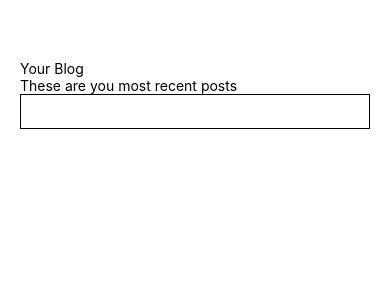
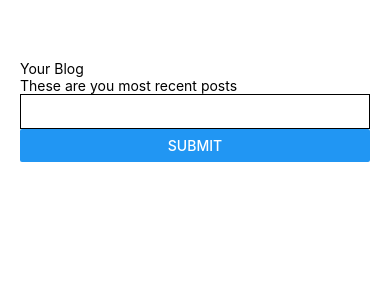
Before and after one commit to anthonydito/blog-mobile, a React Native app: screen / in a window 390 px wide. Shown: the top 300 px of the page. Built offline with nearby package versions, Linux system fonts and the light colour scheme.

Commit message:
Added in the method to send the blogs

```diff
--- a/App.js
+++ b/App.js
@@ -1,16 +1,34 @@
 import { StatusBar } from 'expo-status-bar';
 import React from 'react';
-import { StyleSheet, Text, ScrollView, TextInput } from 'react-native';
+import { StyleSheet, Text, ScrollView, TextInput, Button } from 'react-native';
 
 export default function App() {
 
   const [text, setText] = React.useState("");
+
+  const onSubmit = () => {
+    var blogSaving = {
+      text: text
+    };
+    fetch("http://localhost:8080/create-blog", {
+      method: "POST",
+      body: JSON.stringify(blogSaving),
+      headers: {
+        'Accept': 'application/json',
+        'Content-Type': 'application/json'
+      },
+    })
+    .then((data) => data.json())
+    .then((blogs) => {
+    })
+  };
 
   return (
     <ScrollView style={styles.container}>
       <Text>Your Blog</Text>
       <Text>These are you most recent posts</Text>
       <TextInput style={styles.textInput} value={text} onChangeText={setText} />
+      <Button onPress={onSubmit} title="Submit" />
       <StatusBar style="auto" />
     </ScrollView>
   );
```
